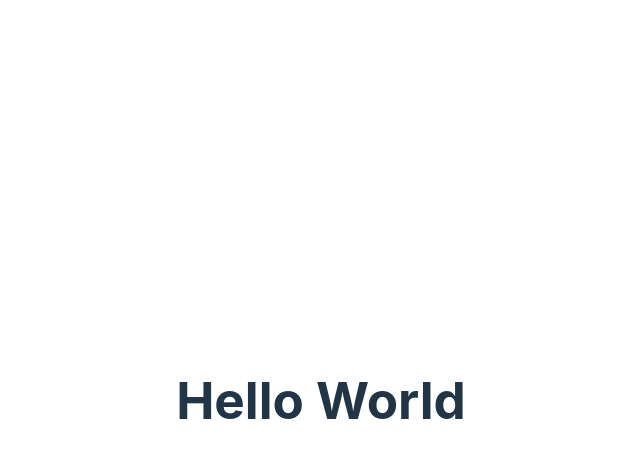
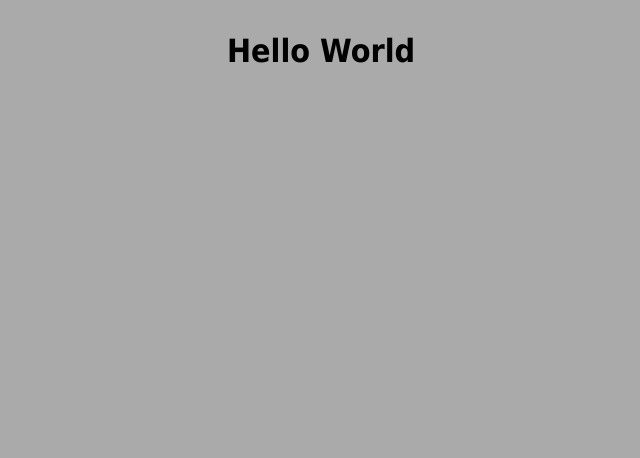
Before and after one commit to jpagtama/form-example, a React (Vite) app: page / in a window 1280 px wide. Shown: the top 458 px of the page, without its empty margins (319-959 px from the left). Built offline with nearby package versions, Linux system fonts and the light colour scheme.

Commit message:
Set up global stylesheet

```diff
--- a/src/index.css
+++ b/src/index.css
@@ -1,69 +1,48 @@
-:root {
-  font-family: Inter, system-ui, Avenir, Helvetica, Arial, sans-serif;
-  line-height: 1.5;
-  font-weight: 400;
-
-  color-scheme: light dark;
-  color: rgba(255, 255, 255, 0.87);
-  background-color: #242424;
-
-  font-synthesis: none;
-  text-rendering: optimizeLegibility;
-  -webkit-font-smoothing: antialiased;
-  -moz-osx-font-smoothing: grayscale;
-  -webkit-text-size-adjust: 100%;
+* {
+  box-sizing: border-box;
 }
 
-a {
-  font-weight: 500;
-  color: #646cff;
-  text-decoration: inherit;
+.darkMode {
+  --primary-color: #008F11;
+  /* Green */
+  --background-color: #121212;
+  /* Dark background */
+  --text-color: #ffffff;
+  /* White text color */
+  --accent-color: #003B00;
+  /* Light green accent color */
+  --link-color: #66ccff;
+  /* Blue link color */
 }
-a:hover {
-  color: #535bf2;
+
+.lightMode {
+  --primary-color: #007f3d;
+  /* Green */
+  --background-color: #ffffff;
+  /* White background */
+  --text-color: #333333;
+  /* Dark text color */
+  --accent-color: #80c67f;
+  /* Light green accent color */
+  --link-color: #007fbb;
+  /* Blue link color */
+}
+
+:root {
+  font-family: Tahoma, Verdana, Segoe, sans-serif;
+  scroll-behavior: smooth;
 }
 
 body {
-  margin: 0;
   display: flex;
-  place-items: center;
   min-width: 320px;
   min-height: 100vh;
+  padding: 0;
+  margin: 0;
+  background-color: #aaaaaa;
+  font-weight: 300;
 }
 
 h1 {
-  font-size: 3.2em;
-  line-height: 1.1;
+  margin: 0;
 }
-
-button {
-  border-radius: 8px;
-  border: 1px solid transparent;
-  padding: 0.6em 1.2em;
-  font-size: 1em;
-  font-weight: 500;
-  font-family: inherit;
-  background-color: #1a1a1a;
-  cursor: pointer;
-  transition: border-color 0.25s;
-}
-button:hover {
-  border-color: #646cff;
-}
-button:focus,
-button:focus-visible {
-  outline: 4px auto -webkit-focus-ring-color;
-}
-
-@media (prefers-color-scheme: light) {
-  :root {
-    color: #213547;
-    background-color: #ffffff;
-  }
-  a:hover {
-    color: #747bff;
-  }
-  button {
-    background-color: #f9f9f9;
-  }
-}
```
